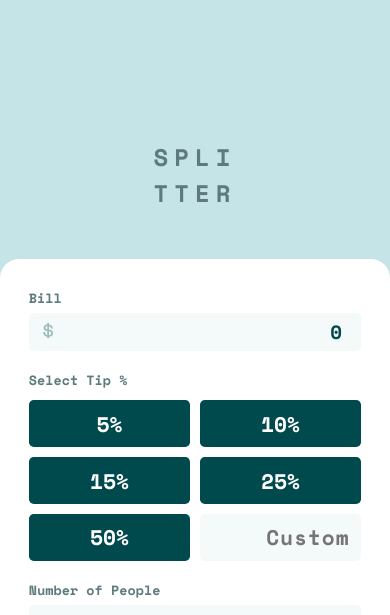
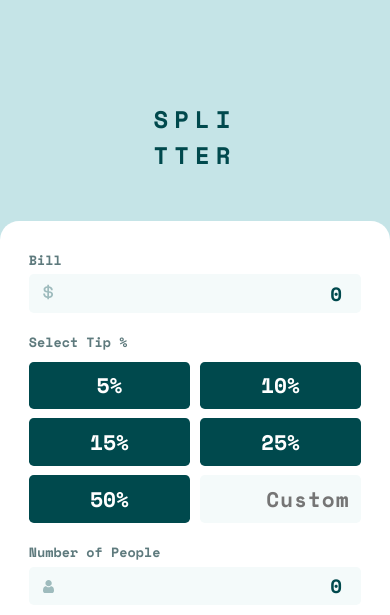
Before and after one commit to Bolazcoding/tip-calculator-app, a plain HTML site: page index.html in a window 390 px wide. Shown: the top 615 px of the page. Drawn offline with nearby package versions, Linux system fonts and the light colour scheme.

Commit message:
Add files via upload

```diff
--- a/style.css
+++ b/style.css
@@ -33,7 +33,7 @@ body {
 .head-text {
   text-align: center;
   text-transform: uppercase;
-  color: var(--Dark-grayish-cyan);
+  color: var(--Very-dark-cyan);
   font-size: 2.5rem;
   font-weight: 700;
   letter-spacing: 6px;
@@ -241,7 +241,7 @@ body {
   }
 
   .head-text {
-    margin-top: 28rem;
+    margin-top: 20rem;
     /* margin-bottom: 3rem; */
   }
 }
@@ -266,6 +266,7 @@ body {
   html {
     font-size: 58%;
   }
+
   .tip-text {
     font-size: 1rem;
   }
```
